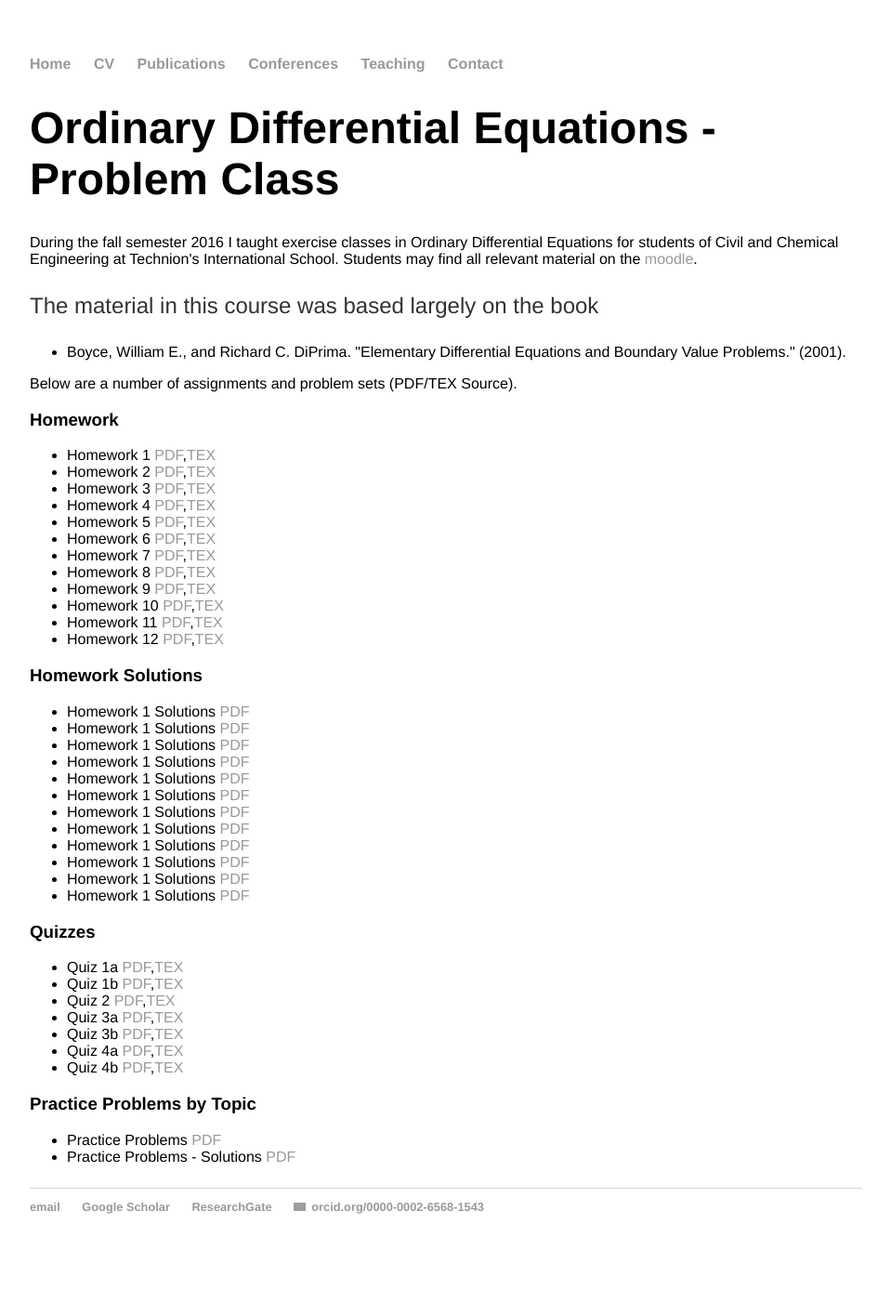
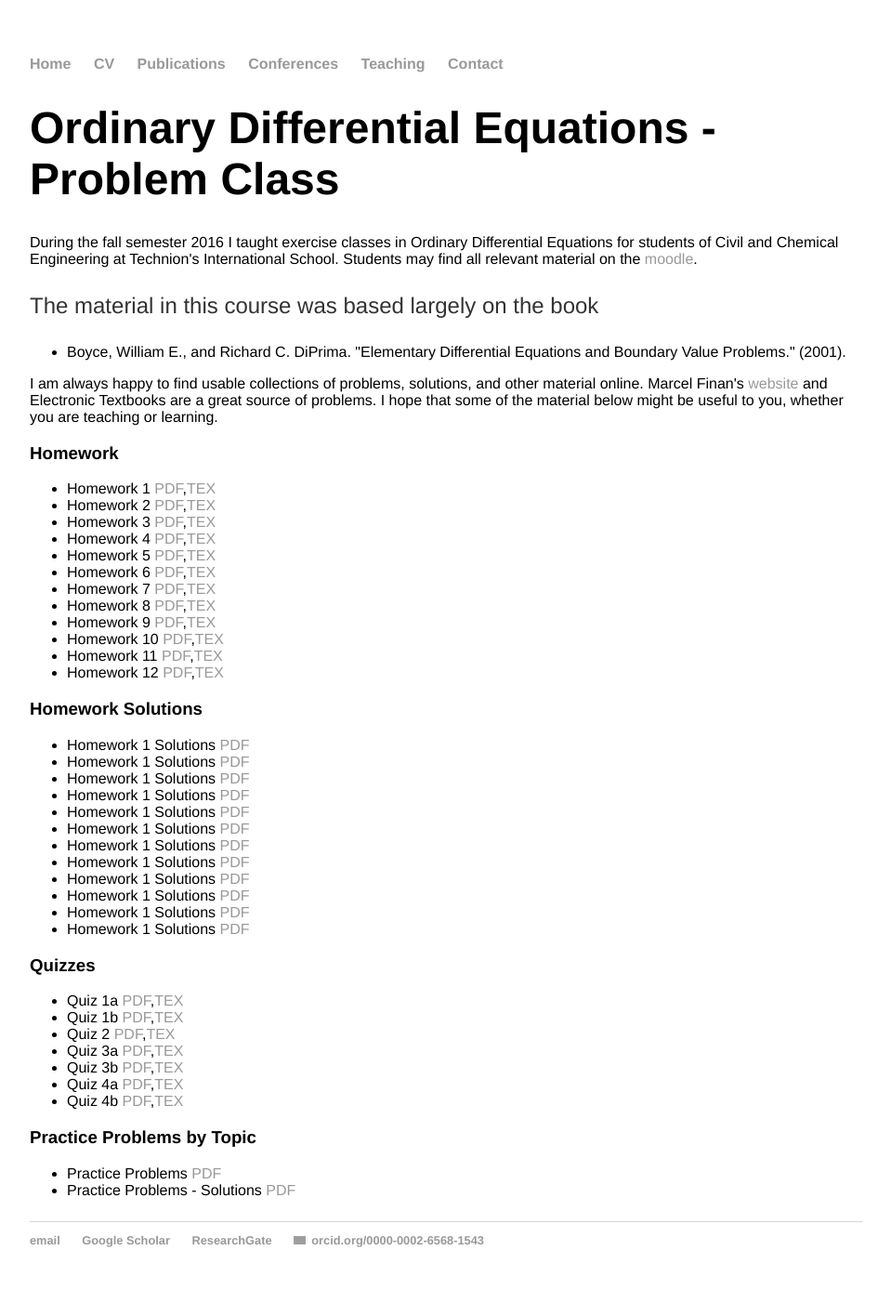
Before and after one commit to rstuhlmeier/rstuhlmeier.github.io, a Jekyll site: the page built from teaching/Fall2016/ODEs.html, in a window 1280 px wide. Shown: the whole page at 93% size, without its empty margins (160-1119 px from the left). Built offline with Jekyll 4.4.1, drawn with Linux system fonts in a browser that asks for light colours; before the commit the page ends 1366 px from its top, so only the background shows below that; some of the changed lines change nothing that is shown; grey boxes are pictures that could not be loaded.

Commit message:
Updated ODEs teaching

```diff
--- a/teaching/Fall2016/ODEs.html
+++ b/teaching/Fall2016/ODEs.html
@@ -16,7 +16,8 @@ The material in this course was based largely on the book
 <ul>
 <li>Boyce, William E., and Richard C. DiPrima. "Elementary Differential Equations and Boundary Value Problems." (2001).</li>
 </ul>
-Below are a number of assignments and problem sets (PDF/TEX Source).
+I am always happy to find usable collections of problems, solutions, and other material online. Marcel Finan's <a href="http://faculty.atu.edu/mfinan/nnotes.html">website</a> and Electronic Textbooks are a great source of problems.
+I hope that some of the material below might be useful to you, whether you are teaching or learning.
 <h3>Homework</h3>
 <ul>
 <li>Homework 1 <a href="Homework/Homework_1.pdf">PDF</a>,<a href="Homework/Homework_1.tex">TEX</a> </li>
@@ -28,9 +29,9 @@ Below are a number of assignments and problem sets (PDF/TEX Source).
 <li>Homework 7 <a href="Homework/Homework_7.pdf">PDF</a>,<a href="Homework/Homework_7.tex">TEX</a> </li>
 <li>Homework 8 <a href="Homework/Homework_8.pdf">PDF</a>,<a href="Homework/Homework_8.tex">TEX</a> </li>
 <li>Homework 9 <a href="Homework/Homework_9.pdf">PDF</a>,<a href="Homework/Homework_9.tex">TEX</a> </li>
-<li>Homework 10 <a href="Homework/Homework_9.pdf">PDF</a>,<a href="Homework/Homework_9.tex">TEX</a> </li>
-<li>Homework 11 <a href="Homework/Homework_9.pdf">PDF</a>,<a href="Homework/Homework_9.tex">TEX</a> </li>
-<li>Homework 12 <a href="Homework/Homework_9.pdf">PDF</a>,<a href="Homework/Homework_9.tex">TEX</a> </li>
+<li>Homework 10 <a href="Homework/Homework_10.pdf">PDF</a>,<a href="Homework/Homework_10.tex">TEX</a> </li>
+<li>Homework 11 <a href="Homework/Homework_11.pdf">PDF</a>,<a href="Homework/Homework_11.tex">TEX</a> </li>
+<li>Homework 12 <a href="Homework/Homework_12.pdf">PDF</a>,<a href="Homework/Homework_12.tex">TEX</a> </li>
 </ul>
 <h3>Homework Solutions</h3>
 <ul>
```
